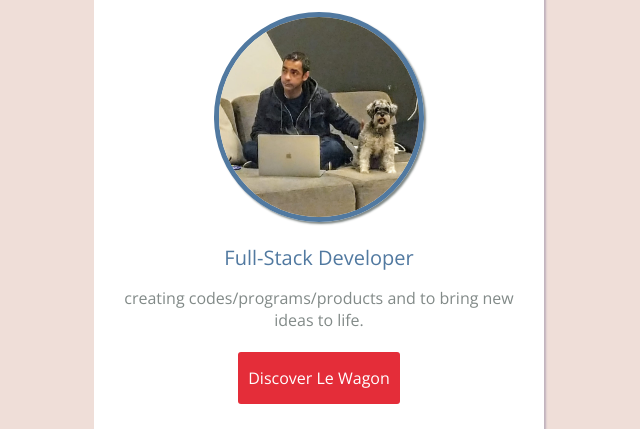
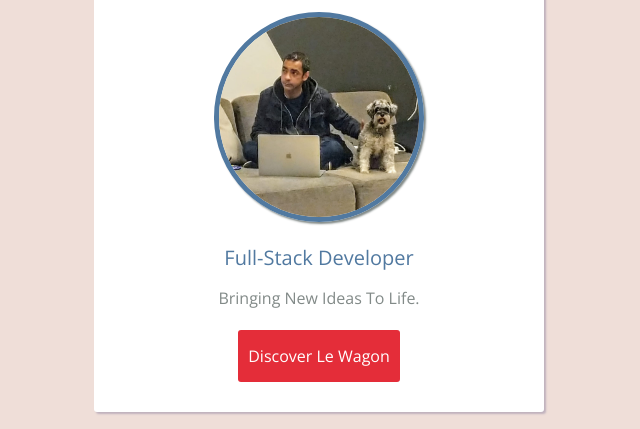
Before and after one commit to Mazen-Ali/profile, a plain HTML site: page index.html in a window 1280 px wide. Shown: the part 135-564 px from the top of the page, without its empty margins (321-961 px from the left). Drawn offline with nearby package versions, Linux system fonts and the light colour scheme.

Commit message:
Changed few things

```diff
--- a/index.html
+++ b/index.html
@@ -17,7 +17,7 @@
       <img src="images/Le_Wagon_NL_WITH_ARIA.JPG" class= "img-circle" width="200" alt="a smiling profile picture of Mazen Jawad">
 
       <h2>Full-Stack Developer</h2>
-      <p>creating codes/programs/products and to bring new ideas to life.</p>
+      <p>Bringing New Ideas To Life.</p>
 
       <a href="https://www.lewagon.com" class="btn">Discover Le Wagon</a>
     </div>
```
